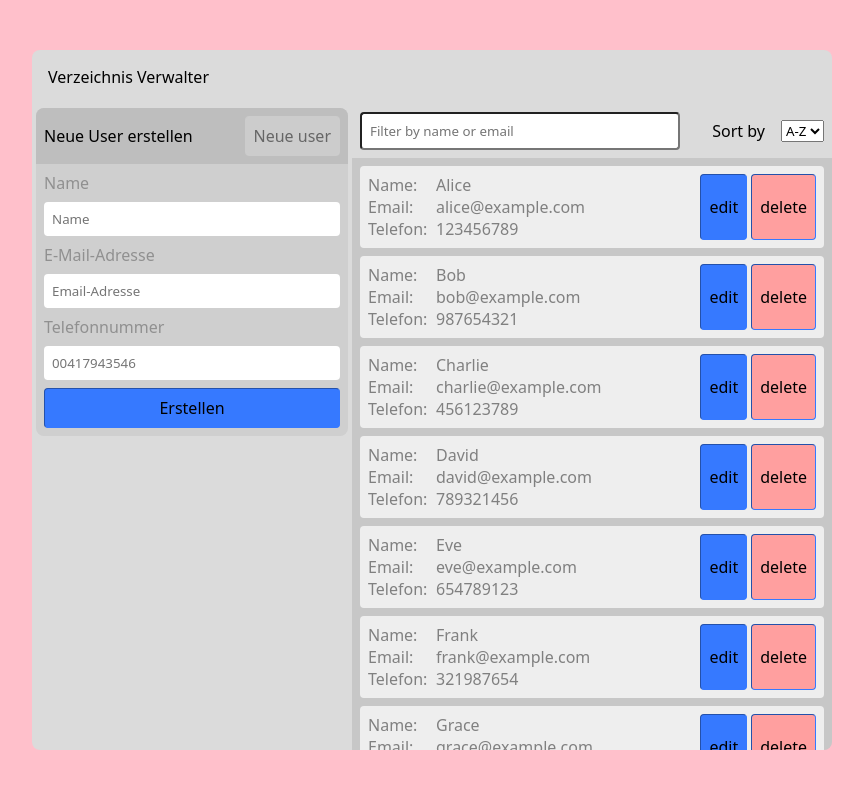
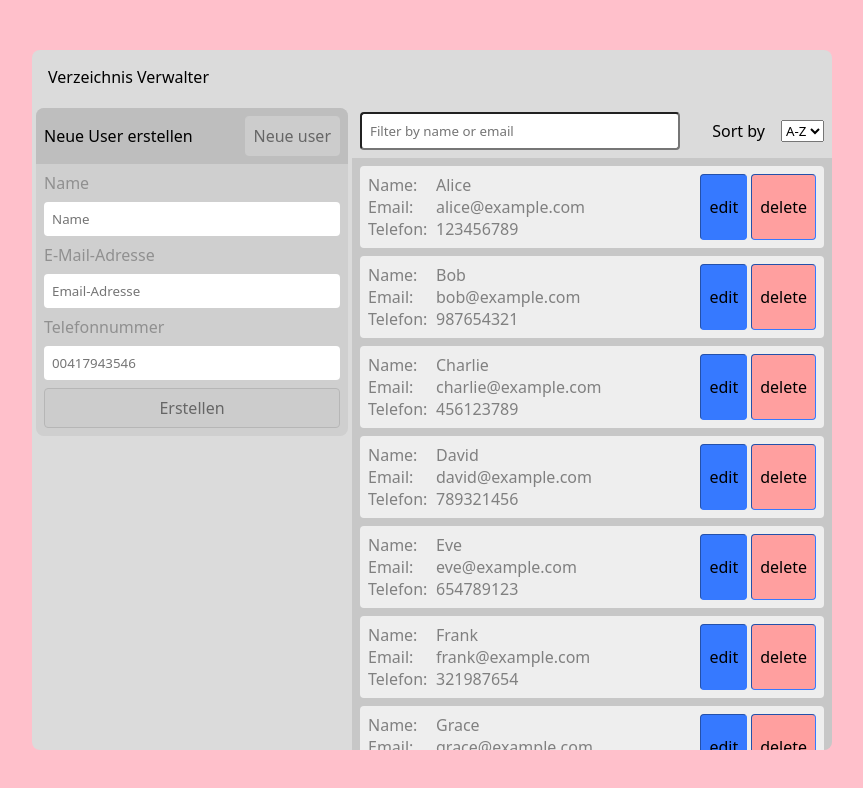
Before and after one commit to davCoCH/verzeichnisVerwalteFrontendAssessment, a React (Vite) app: page / in a window 1280 px wide. Shown: the top 788 px of the page, without its empty margins (208-1071 px from the left). Built offline with nearby package versions, Linux system fonts and the light colour scheme.

Commit message:
WP, useSubmitDisabled custom hook implemented to handle Error Message and UX.

```diff
--- a/src/App.jsx
+++ b/src/App.jsx
@@ -12,6 +12,7 @@ import {
 } from "@helpers/funcs.js";
 import { mockUsers, formModel, userModel } from "@helpers/models";
 import useBtnDisabled from "@hooks/useBtnDisabled";
+import useSubmitDisabled from "@hooks/useSubmitDisabled";
 import ConfirmationDialog from "./components/ConfirmationDialog";
 
 function App() {
@@ -26,7 +27,8 @@ function App() {
   const [filteredList, setFilteredList] = useState([]);
   const [filter, setFilter] = useState("");
 
-  useBtnDisabled(editPanelLabel);
+  useBtnDisabled(editPanelLabel, "Neue User erstellen", "addBtn");
+  // useSubmitDisabled();
 
   const handleSubmit = (e) => {
     e.preventDefault();
--- a/src/assets/styles/editPanel.module.css
+++ b/src/assets/styles/editPanel.module.css
@@ -1,3 +1,4 @@
+.aside {
   .editPanelWrapper {
     background-color: rgb(207, 207, 207);
     margin: 4px;
@@ -67,5 +68,18 @@
 
         }
       }
+
+      & button:disabled {
+        background-color: #ccc;
+        color: #666;
+        border: solid 1px #b6b6b6;
       }
     }
+  }
+
+  .errorLabel {
+    padding: 16px;
+    font-size: small;
+    color: rgb(255, 131, 131);
+  }
+}
--- a/src/components/EditPanel.jsx
+++ b/src/components/EditPanel.jsx
@@ -1,5 +1,6 @@
-import React, { useState } from "react";
+import React, { useState, useEffect } from "react";
 import styles from "@styles/editPanel.module.css";
+import useSubmitDisabled from "../hooks/useSubmitDisabled";
 
 const EditPanel = ({
   label,
@@ -8,17 +9,20 @@ const EditPanel = ({
   handleSubmit,
   formData,
 }) => {
+  const { formValues, setFormValues } = formData;
+  const { name, email, telephon } = formValues;
+  const { btnIsDisabled, errorMessage } = useSubmitDisabled({ formData });
+
   const handleFormChanges = (e) => {
     const { name, value } = e.target;
-
-    formData.setFormValues({
-      ...formData.formValues,
+    setFormValues({
+      ...formValues,
       [name]: value,
     });
   };
 
   return (
-    <aside>
+    <aside className={styles.aside}>
       <div className={styles.editPanelWrapper}>
         <header className={styles.editPanelHeader}>
           <span>{label}</span>
@@ -34,7 +38,7 @@ const EditPanel = ({
             id="name"
             placeholder="Name"
             name="name"
-            value={formData.formValues.name}
+            value={name}
             onChange={handleFormChanges}
           />
           <label htmlFor="email">E-Mail-Adresse</label>
@@ -43,7 +47,7 @@ const EditPanel = ({
             id="email"
             name="email"
             placeholder="Email-Adresse"
-            value={formData.formValues.email}
+            value={email}
             onChange={handleFormChanges}
           />
           <label htmlFor="telephon">Telefonnummer</label>
@@ -52,11 +56,21 @@ const EditPanel = ({
             type="text"
             name="telephon"
             placeholder="00417943546"
-            value={formData.formValues.telephon}
+            value={telephon}
             onChange={handleFormChanges}
           ></input>
-          <button type="submit">{buttonLabel}</button>
+          <button
+            id="createBtn"
+            name="createBtn"
+            type="submit"
+            disabled={!btnIsDisabled}
+          >
+            {buttonLabel}
+          </button>
         </form>
+      </div>
+      <div className={styles.errorLabel}>
+        {errorMessage && <p>{errorMessage}</p>}
       </div>
     </aside>
   );
--- a/src/hooks/useBtnDisabled.js
+++ b/src/hooks/useBtnDisabled.js
@@ -1,13 +1,13 @@
 import { useEffect } from "react";
 
-export default function useBtnDisabled(editPanelLabel) {
+export default function useBtnDisabled(stateLabel, valueToCheck, elementID) {
   useEffect(() => {
-    const btn = document.getElementById("addBtn");
-    if (editPanelLabel === "Neue User erstellen") {
+    const btn = document.getElementById(elementID);
+    if (stateLabel === valueToCheck) {
       btn.disabled = true;
     } else {
       btn.disabled = false;
     }
-  }, [editPanelLabel]);
+  }, [stateLabel]);
 
 }
--- /dev/null
+++ b/src/hooks/useSubmitDisabled.js
@@ -0,0 +1,52 @@
+import { useEffect, useState } from "react";
+
+function isValidEmail(email) {
+  const emailRegex = /^[^\s@]+@[^\s@]+\.[^\s@]+$/;
+  return emailRegex.test(email);
+}
+
+function isValidPhoneNumber(phone) {
+  const phoneRegex = /^[+]?[(]?[0-9]{1,4}[)]?[-\s./0-9]*[0-9]{4,}$/;
+  return phoneRegex.test(phone);
+}
+
+export default function useSubmitDisabled({ formData }) {
+  const [btnIsDisabled, setBtnIsDisabled] = useState(false);
+  const [errorMessage, setErrorMessage] = useState(null);
+  const { formValues } = formData;
+
+  const validateInput = ({ name, email, telephon }) => {
+    const errors = [];
+
+    if (name.length <= 2 && name !== "") {
+      errors.push("Der Name muss mindestens 3 Buchstaben lang sein.");
+    }
+
+    if (!isValidEmail(email) && email !== "") {
+      errors.push("Die E-Mail-Adresse muss gültig sein, z. B. person@something.com.");
+    }
+
+    if (!isValidPhoneNumber(telephon) && telephon !== "") {
+      errors.push("Die Telefonnummer muss mindestens 10 Ziffern enthalten.");
+    }
+
+    if (errors.length > 0) {
+      setErrorMessage(errors[0]);
+    } else { setErrorMessage(null) }
+  }
+
+  useEffect(() => {
+    const { name, email, telephon } = formValues;
+
+    validateInput({ name, email, telephon });
+
+    const isValidForm =
+      name.length >= 3 && isValidEmail(email) && isValidPhoneNumber(telephon);
+    setBtnIsDisabled(isValidForm);
+    if (isValidForm) {
+      setErrorMessage(null);
+    }
+  }, [formValues]);
+
+  return { btnIsDisabled, errorMessage };
+}
```
Lines whose indentation alone changed are shown as unchanged.
